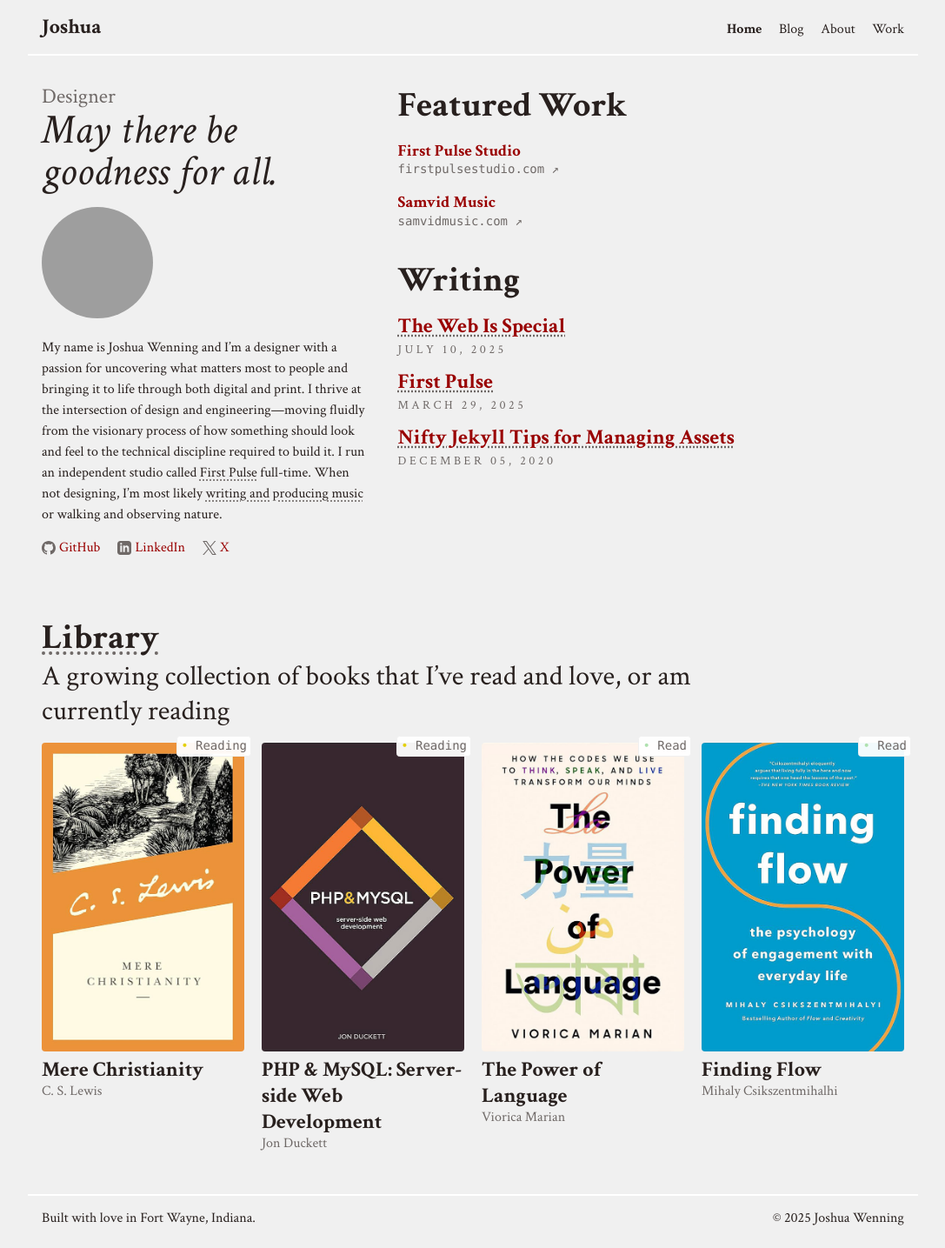
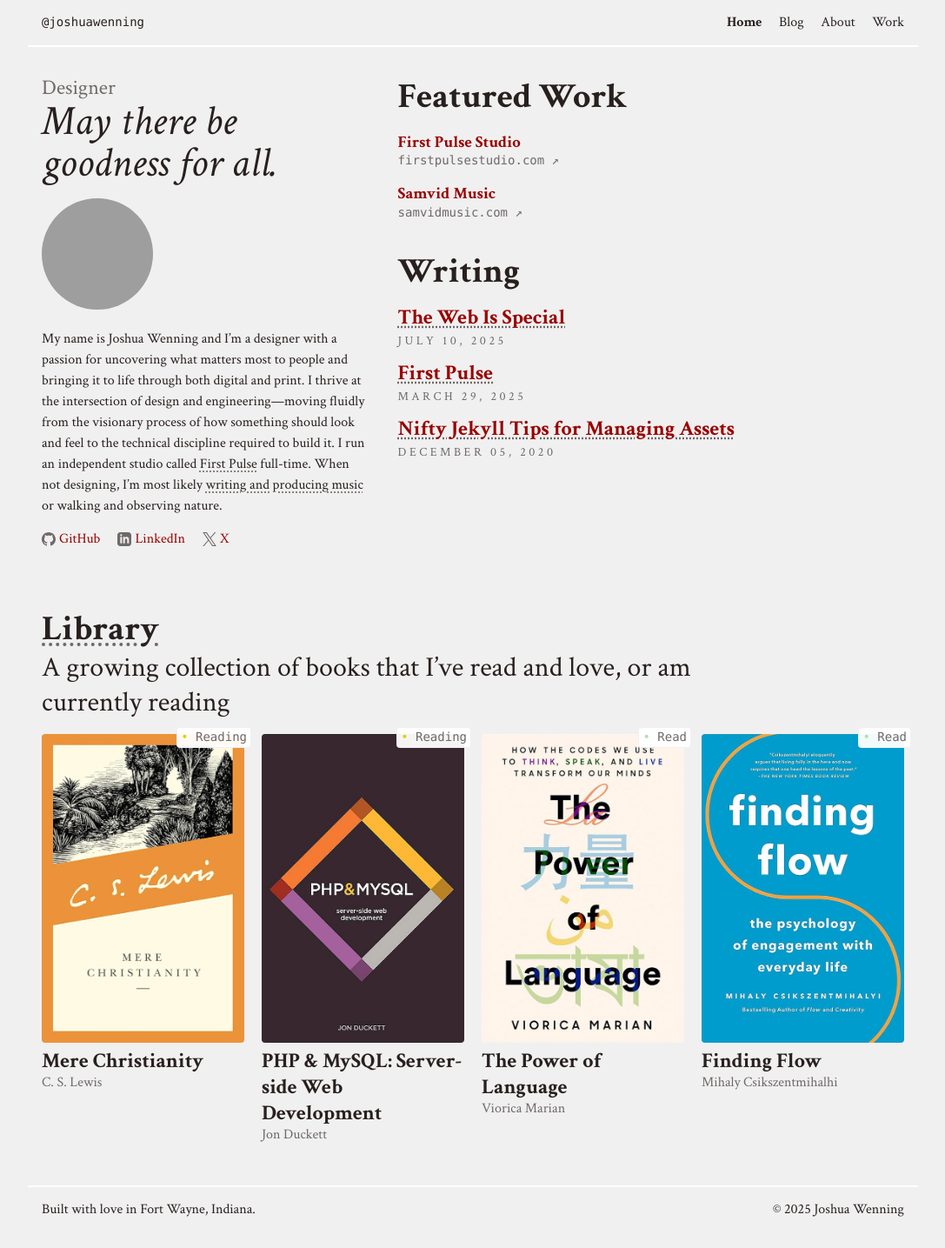
Before and after one commit to joshuawenning/blog, a Jekyll site: the page built from index.html, in a window 1280 px wide. Shown: the whole page at 87% size, without its empty margins (96-1183 px from the left). Built offline with Jekyll 4.4.1, drawn with Linux system fonts in a browser that asks for light colours; grey boxes are pictures that could not be loaded.

Commit message:
Add nav link style logic

```diff
--- a/_includes/masthead.html
+++ b/_includes/masthead.html
@@ -1,14 +1,14 @@
 <header class="masthead d-flex mb-2 text-h5">
-  <h1 class="masthead-title text-h4">
-    <a class="black" href="/">Joshua</a>
+  <h1 class="masthead-title text-h6">
+    <a class="black font-secondary text-normal" href="/">@joshuawenning</a>
   </h1>
 
   <nav class="nav">
     <ul class="list-reset">
       {% assign url = page.url | remove: ".html" %}
       {% for nav in site.data.navigation %}
-      <li {% if nav.url == url %} class="text-bold"{% endif %}>
-          <a class="black" href="{{ nav.url }}">{{ nav.text }}</a>
+      <li class="nav-link {% if nav.url == url %} is-active {% endif %}">
+          <a href="{{ nav.url }}">{{ nav.text }}</a>
         </li>
       {% endfor %}
     </ul>
```
